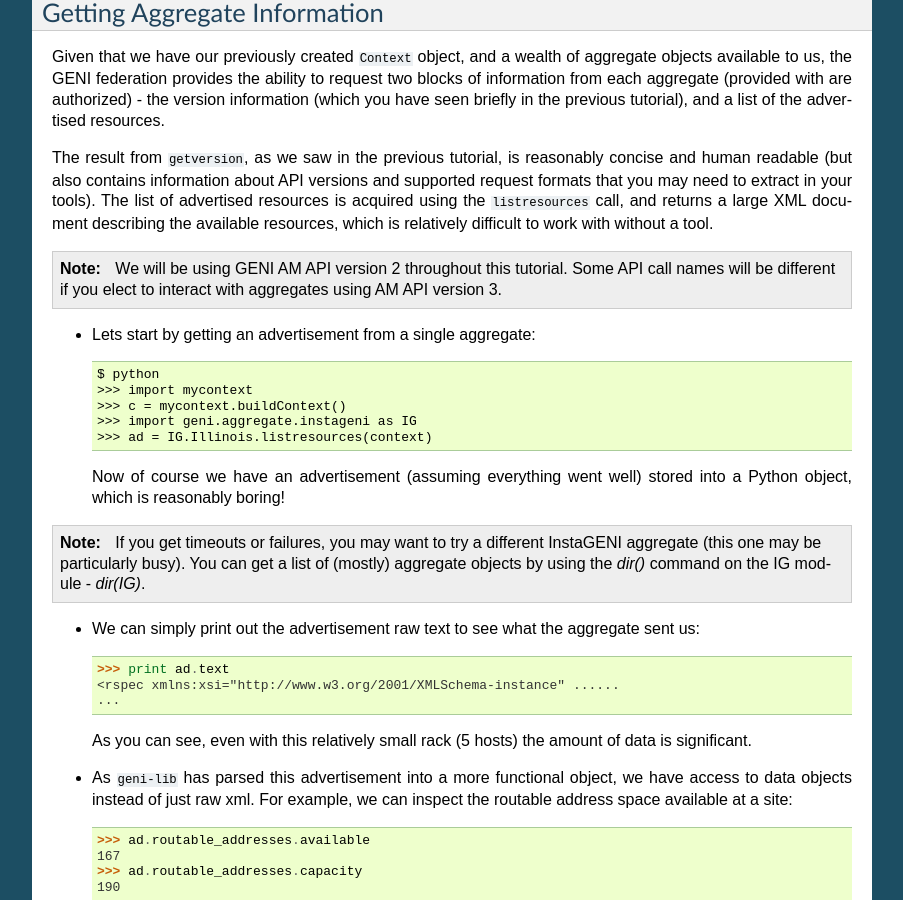
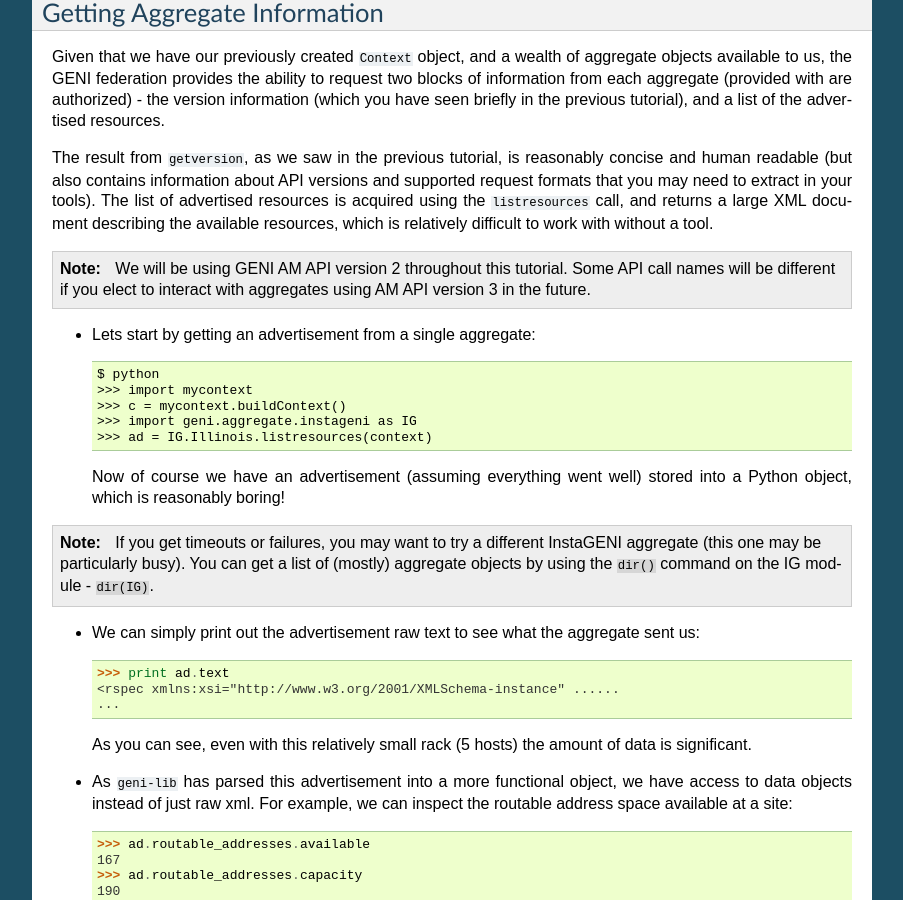
Before and after one commit to kaimast/geni-lib3, a Sphinx documentation site: the page built from docs/source/tutorials/federationquery.rst, in a window 1280 px wide and 900 px high, scrolled down 467 px. Shown: the whole window, without its empty margins (198-1101 px from the left). Built offline with Sphinx 7.4.7, drawn with Linux system fonts in a browser that asks for light colours; pages that are not in the unit, such as notebooks, are missing from menus.

Commit message:
Formatting

```diff
--- a/docs/source/tutorials/federationquery.rst
+++ b/docs/source/tutorials/federationquery.rst
@@ -37,7 +37,7 @@ which is relatively difficult to work with without a tool.
 
 .. note::
   We will be using GENI AM API version 2 throughout this tutorial.  Some API call names will be
-  different if you elect to interact with aggregates using AM API version 3.
+  different if you elect to interact with aggregates using AM API version 3 in the future.
 
 * Lets start by getting an advertisement from a single aggregate::
 
@@ -52,8 +52,8 @@ which is relatively difficult to work with without a tool.
 
 .. note::
   If you get timeouts or failures, you may want to try a different InstaGENI aggregate (this one may
-  be particularly busy).  You can get a list of (mostly) aggregate objects by using the `dir()` command
-  on the IG module - `dir(IG)`.
+  be particularly busy).  You can get a list of (mostly) aggregate objects by using the ``dir()`` command
+  on the IG module - ``dir(IG)``.
 
 * We can simply print out the advertisement raw text to see what the
   aggregate sent us::
```
